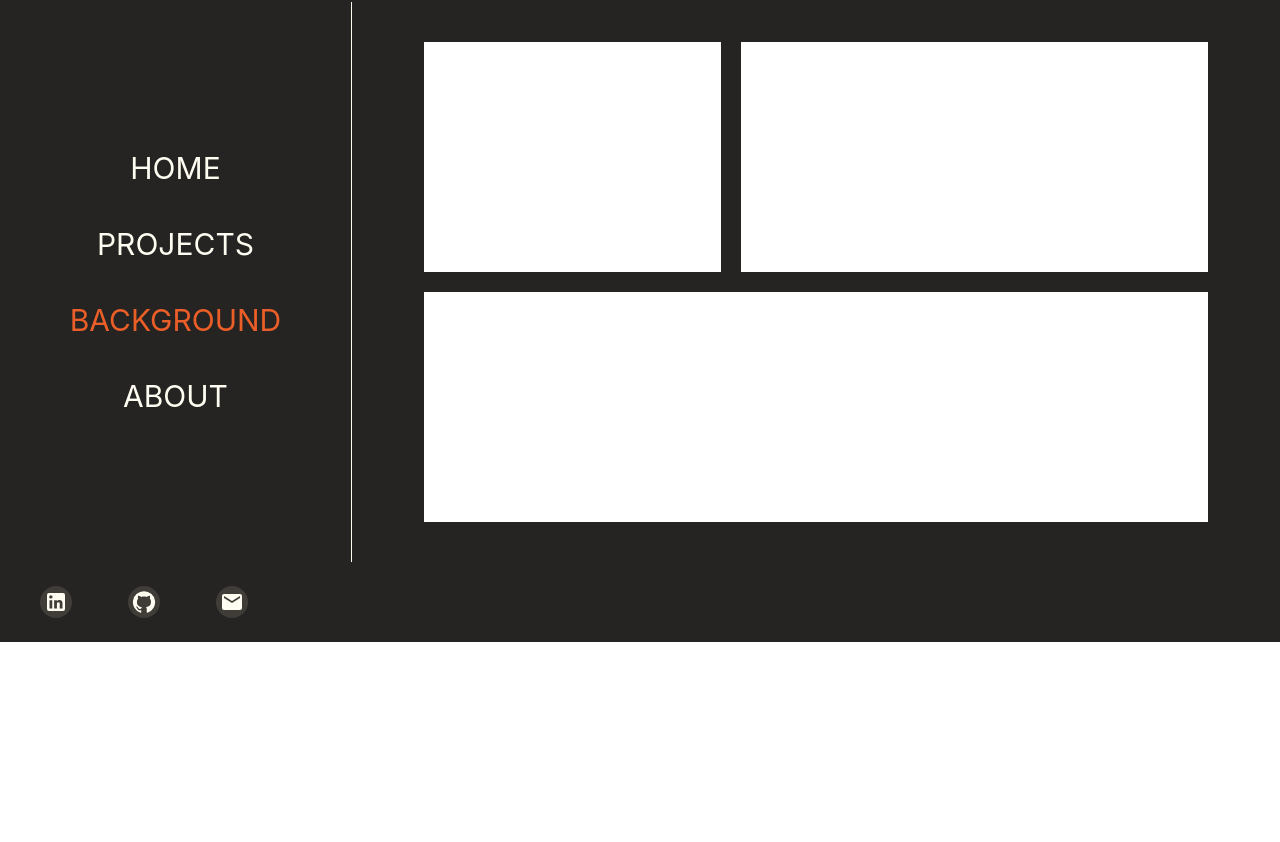
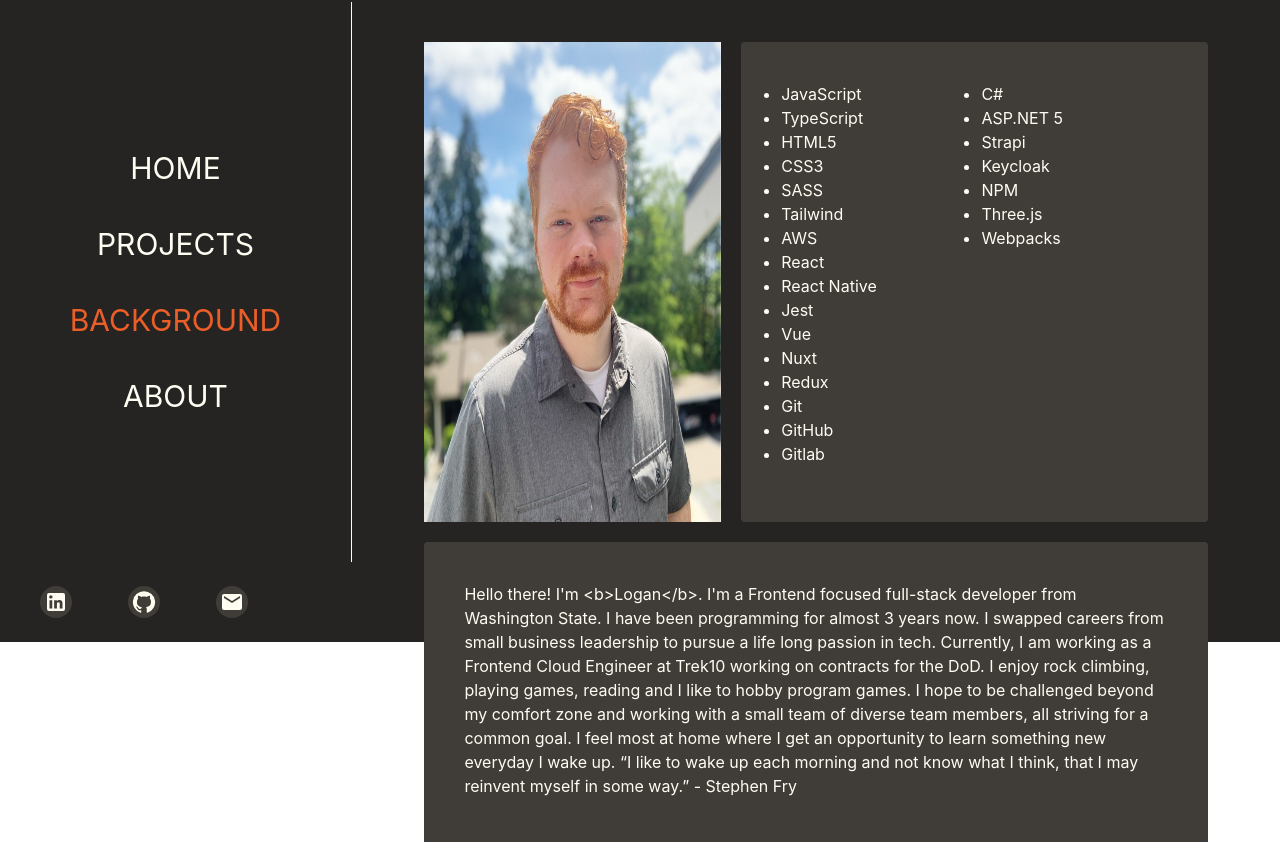
Before and after one commit to Lo-GR/portfolio2.0, a React (Create React App) app: page /background in a window 1280 px wide. Shown: the part 158-1000 px from the top of the page. Before the commit the page ends 800 px from the top, so only its background shows below. Built offline with nearby package versions, Linux system fonts and the light colour scheme.

Commit message:
amend styling

```diff
--- a/src/components/Background/Background.tsx
+++ b/src/components/Background/Background.tsx
@@ -1,11 +1,19 @@
 import classNames from "classnames";
+import BackgroundSkills from "../BackgroundWidgets/BackgroundSkills";
+import Blurb from "../BackgroundWidgets/Blurb";
+import Portrait from "../BackgroundWidgets/Portrait";
+import { background } from "../../utils/mockStrapiResponses";
 
 const Background = () => {
+  const backgroundSkillsProps = background.data.attributes.skills;
+  const blurbProps = background.data.attributes.experience;
+  const portraitProps = background.data.attributes.image;
+
   return (
     <div className={classNames(`flex flex-1 basis-3/5 h-full flex-wrap gap-5 p-3 md:p-10 bg-dark-500 justify-center`)}>
-      <div className="flex shrink-1 grow-1 basis-full md:basis-[35%] bg-white" />
-      <div className="flex shrink-1 grow-1 basis-full md:basis-[55%] bg-white" />
-      <div className="flex shrink-1 grow-1 basis-full md:basis-[calc(90%+20px)] bg-white" />
+      <Portrait className="flex shrink-1 grow-1 basis-full md:basis-[35%]" image={portraitProps} />
+      <BackgroundSkills className="flex shrink-1 grow-1 basis-full md:basis-[55%]" skills={backgroundSkillsProps} />
+      <Blurb className="flex shrink-1 grow-1 basis-full md:basis-[calc(90%+20px)]" experience={blurbProps} />
     </div>
   )
 }
--- a/src/components/BackgroundWidgets/BackgroundSkills.tsx
+++ b/src/components/BackgroundWidgets/BackgroundSkills.tsx
@@ -7,7 +7,7 @@ interface BackgroundSkillsProps {
 
 export default function BackgroundSkills({ skills, className }: BackgroundSkillsProps) {
   return (
-    <div className={classNames(className, 'bg-dark-400 w-full p-10 rounded')}>
+    <div className={classNames(className, 'bg-dark-400 w-full h-full p-10 rounded')}>
       <ul className="list-disc flex flex-col flex-wrap w-full h-full text-light-500">
         {skills.map(skill => <li>{skill}</li>)}
       </ul>
--- a/src/components/BackgroundWidgets/Blurb.tsx
+++ b/src/components/BackgroundWidgets/Blurb.tsx
@@ -6,7 +6,7 @@ interface BlurbProps {
 }
 export default function Blurb({ experience, className }: BlurbProps) {
   return (
-    <div className={classNames(className, 'bg-dark-400 w-full p-10 rounded')}>
+    <div className={classNames(className, 'bg-dark-400 h-full w-full p-10 rounded')}>
       <p className='text-light-500'> {experience} </p>
     </div>
   )
--- a/src/components/BackgroundWidgets/Portrait.tsx
+++ b/src/components/BackgroundWidgets/Portrait.tsx
@@ -7,8 +7,8 @@ interface PortraitProps {
 
 export default function Portrait({ image, className }: PortraitProps) {
   return (
-    <div className={classNames(className, ' w-full rounded')}>
-      <img src={image} alt="portrait of web developer" />
+    <div className={classNames(className, ' w-full h-full rounded')}>
+      <img src={image} alt="portrait of web developer" className='h-full' />
     </div >
   )
 }
--- a/src/utils/mockStrapiResponses.ts
+++ b/src/utils/mockStrapiResponses.ts
@@ -1,4 +1,4 @@
-import portrait from '../../assets/1657481587710.jpg'
+import portrait from '../assets/1657481587710.jpg'
 
 export const header = {
   "data": {
```
Also changed, not shown: src/assets/1657481587710.jpg (renamed from assets/1657481587710.jpg).
